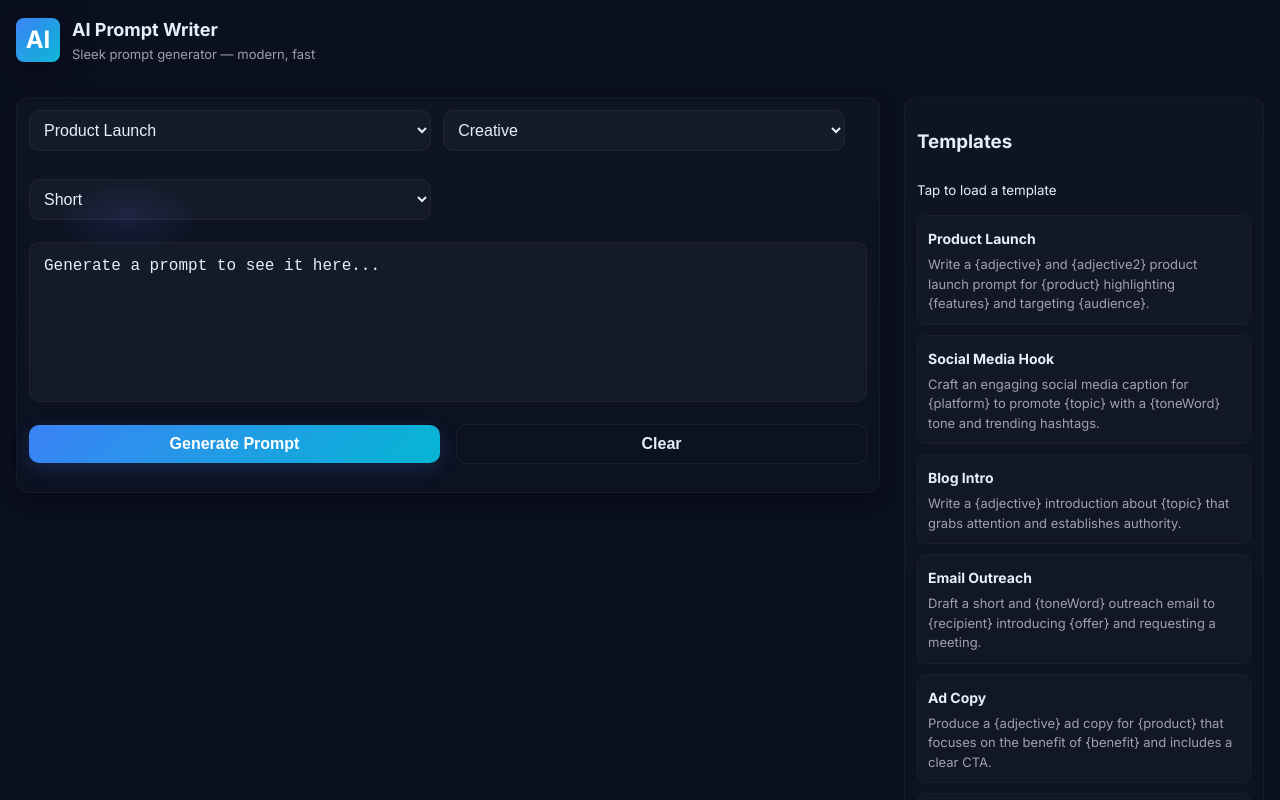
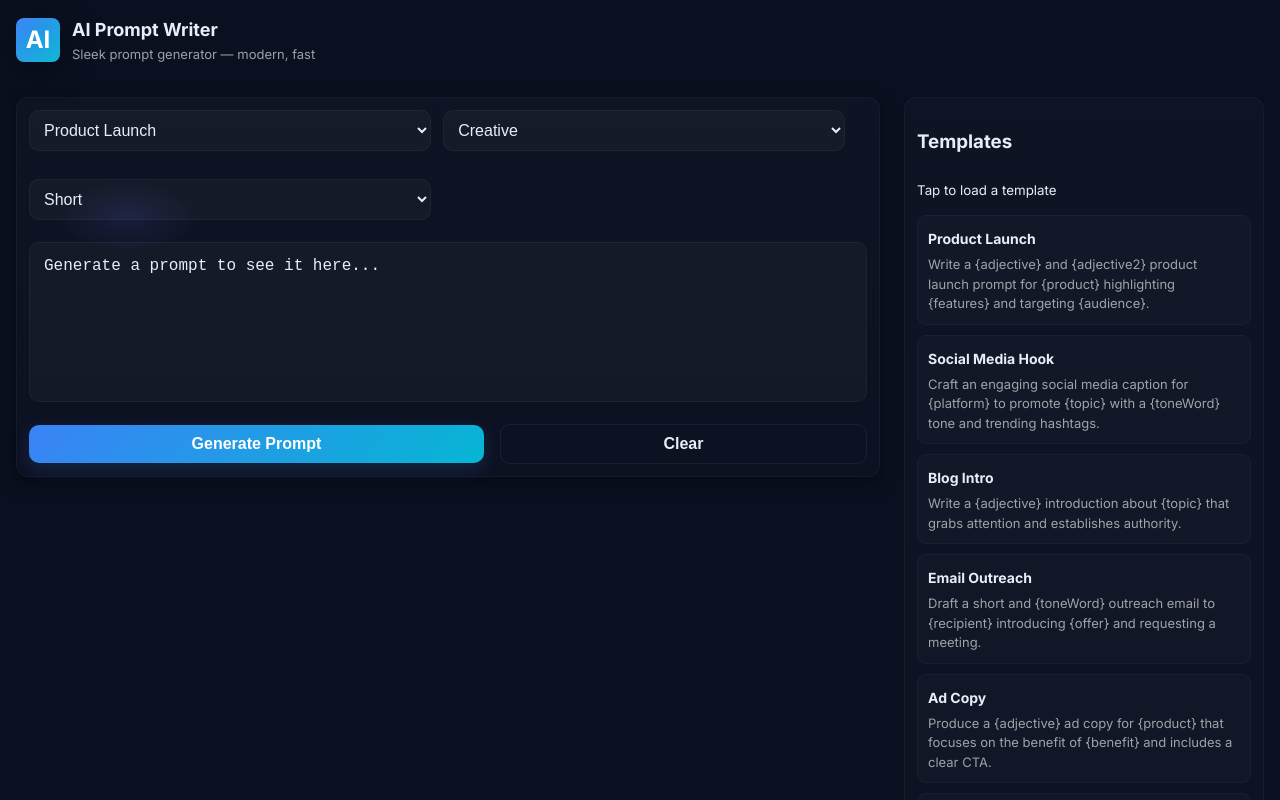
Before and after one commit to gabezigo/AiPromptGenerator, a React (Create React App) app: page / in a window 1280 px wide. Shown: the top 800 px of the page. Built offline with nearby package versions, Linux system fonts and the light colour scheme; the HTML template or start-up script is replaced by a standard one.

Commit message:
Update index.css

```diff
--- a/src/index.css
+++ b/src/index.css
@@ -332,18 +332,18 @@ body {
   margin-bottom: 1.6rem; /* space below each dropdown */
 }
 
-/* Make buttons wrap and have space between */
-.actions {
+ .actions {
   display: flex;
-  flex-wrap: wrap;
-  gap: 1.6rem; /* space between buttons */
+  flex-wrap: nowrap;  /* prevent wrapping */
+  gap: 1.6rem;        /* space between buttons */
   margin-top: 1.6rem; /* space above buttons */
+  justify-content: flex-start; /* align left */
 }
 
-/* Make buttons take about half width with margin below */
 .actions .btn {
-  flex: 1 1 48%;
-  margin-bottom: 1.6rem;
+  flex: 1 1 auto; /* let buttons size naturally */
+  min-width: 12rem; /* ensure buttons don’t get too narrow */
+  margin-bottom: 0; /* remove margin-bottom to avoid extra vertical space */
 }
 
 
```
